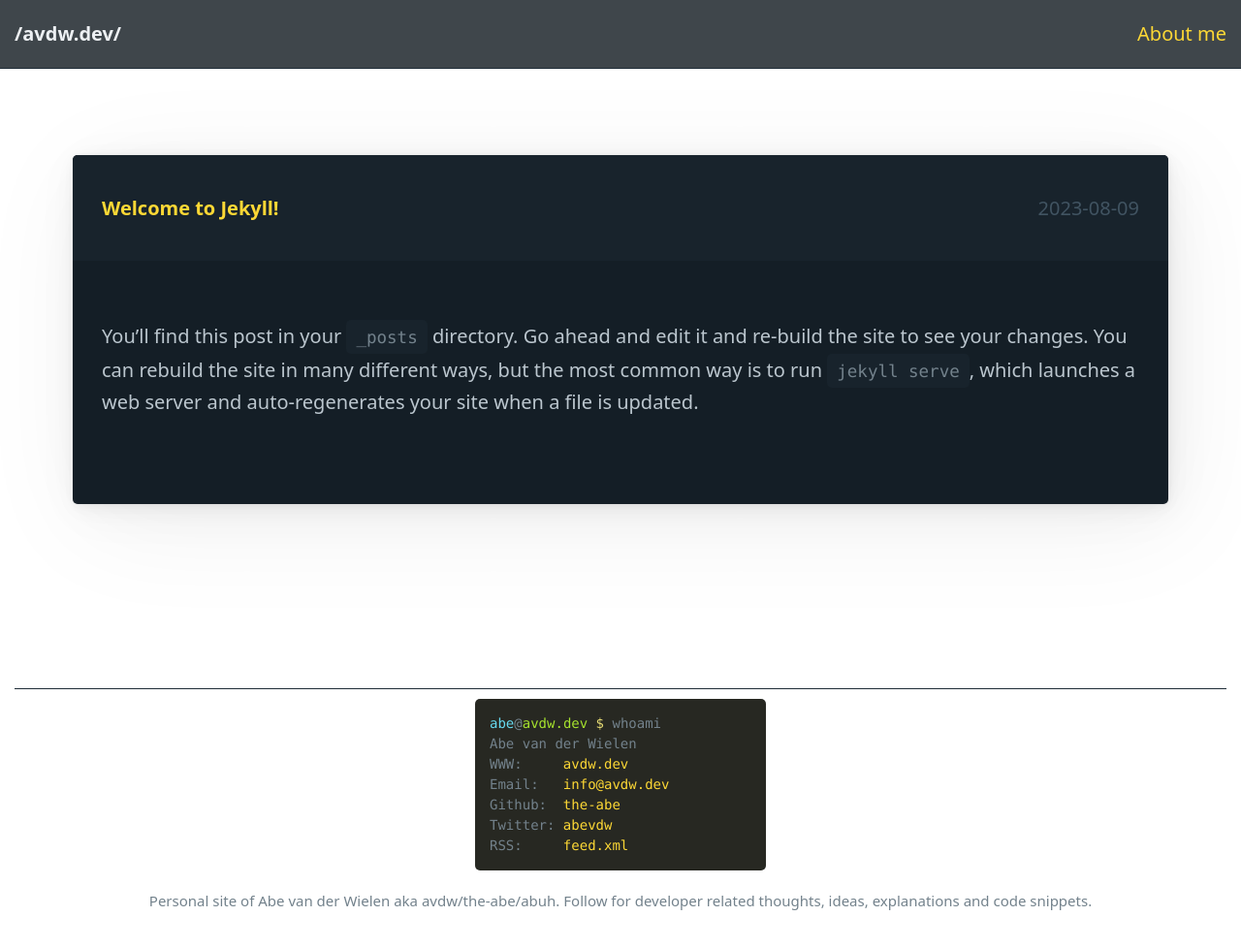
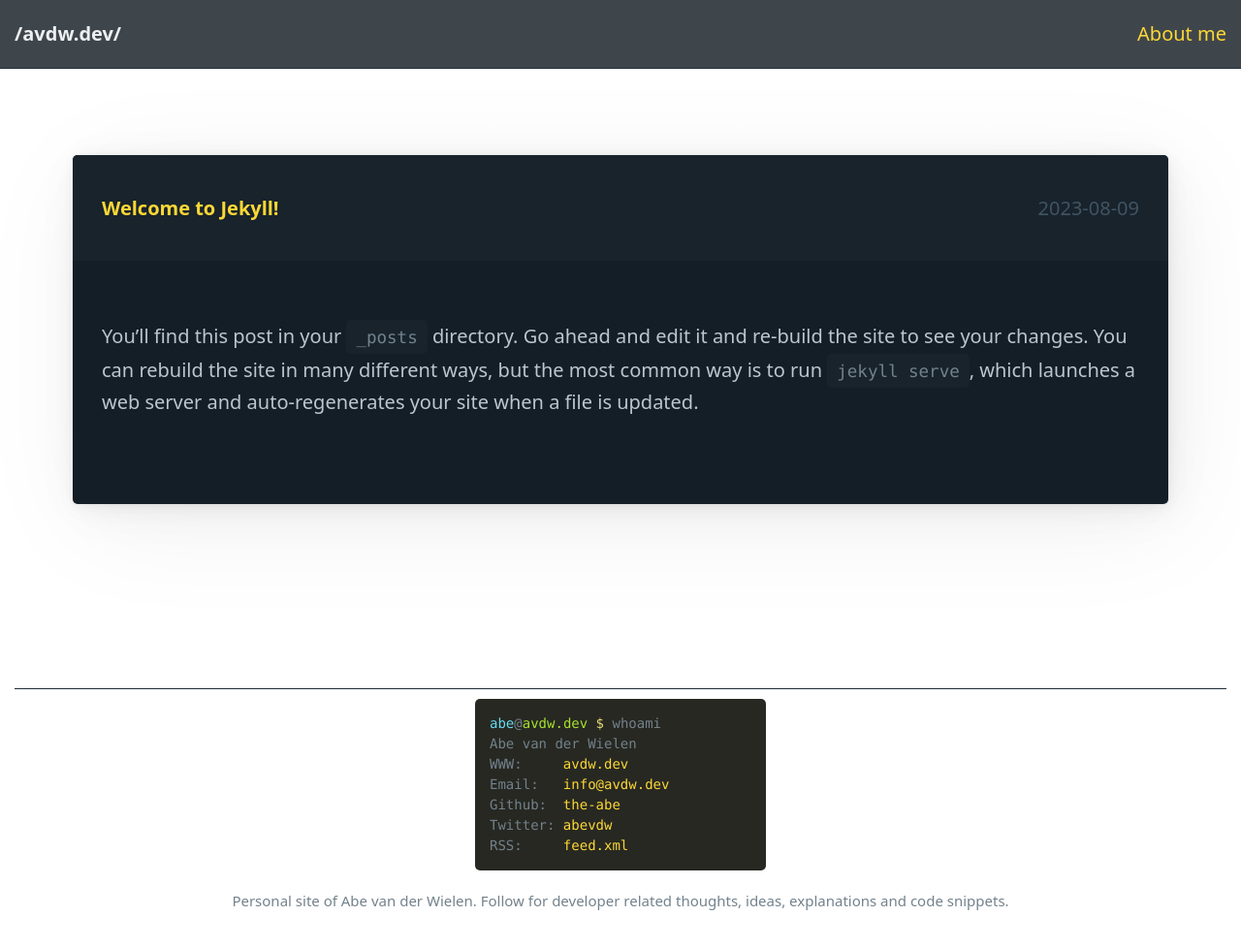
Before and after one commit to The-Abe/the-abe.github.io, a Jekyll site: the page built from index.html, in a window 1280 px wide and 1003 px high. Shown: the top 978 px of the window at 97% size. Built offline with Jekyll 4.4.1, drawn with Linux system fonts in a browser that asks for light colours; the list of posts is cut into pages by our own code.

Commit message:
Site description

```diff
--- a/_config.yml
+++ b/_config.yml
@@ -2,7 +2,7 @@ title: avdw.dev
 email: info@avdw.dev
 author: Abe van der Wielen
 description: >-
-    Personal site of Abe van der Wielen aka avdw/the-abe/abuh.
+    Personal site of Abe van der Wielen.
     Follow for developer related thoughts, ideas, explanations and code snippets.
 baseurl: ""
 url: "https://avdw.dev"
```
